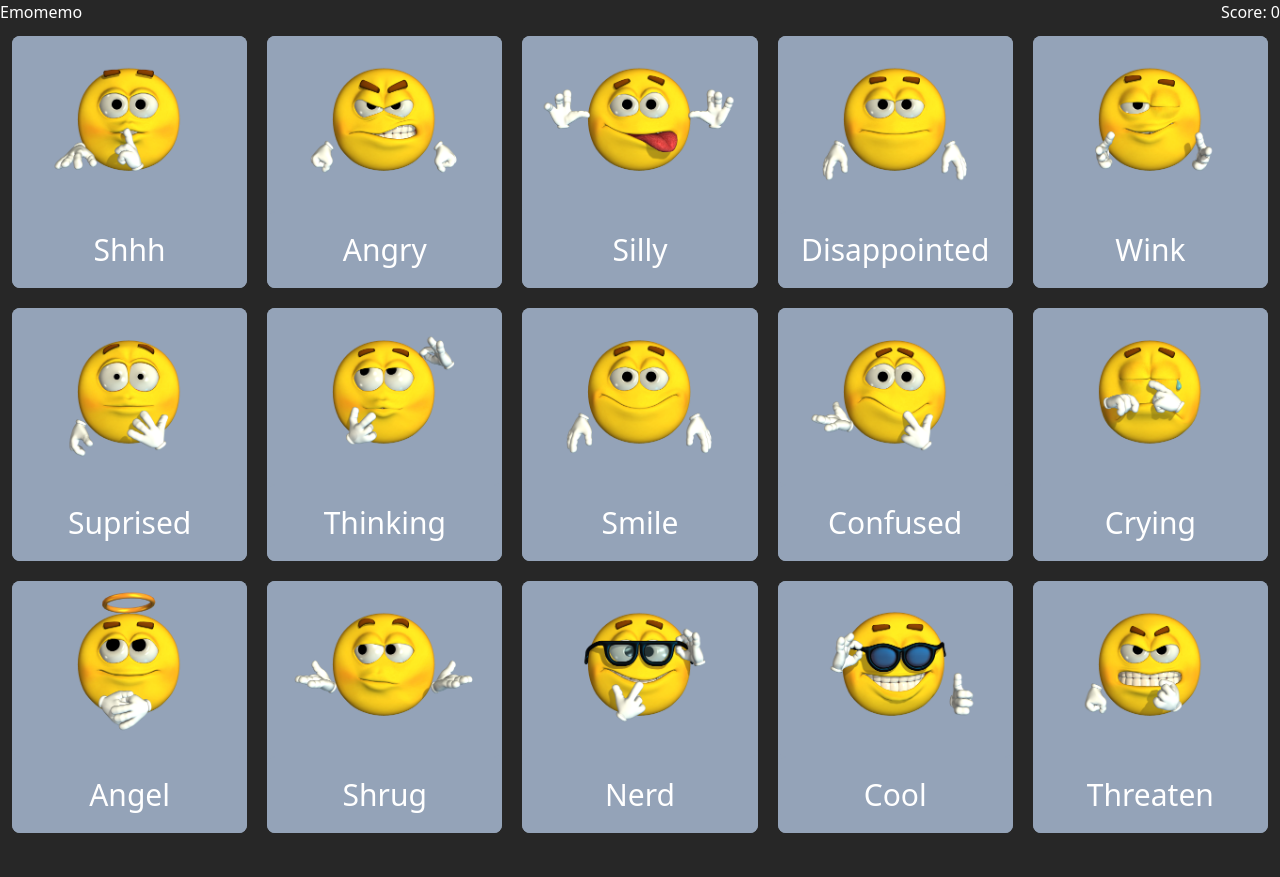
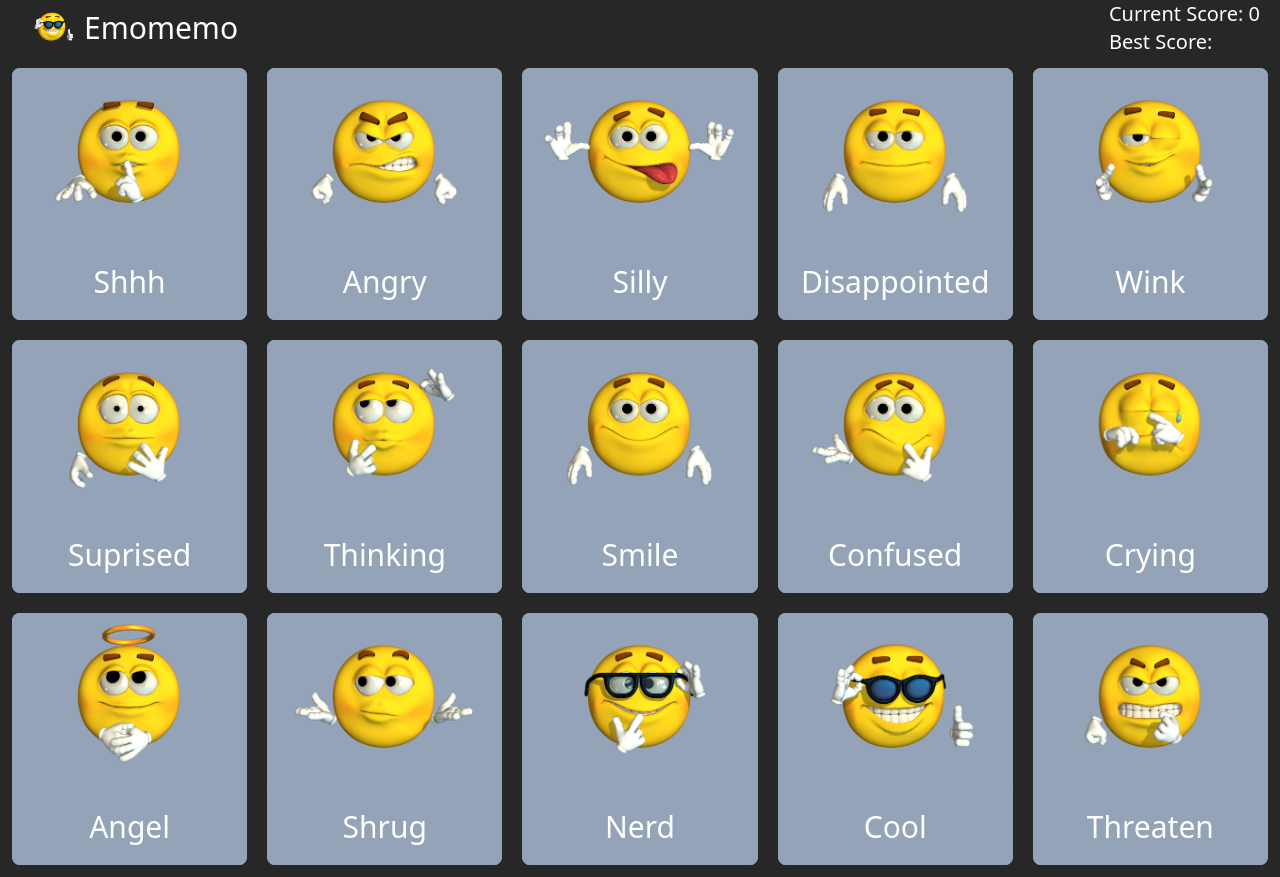
Before and after one commit to alex-nemeth/emomemo, a React (Vite) app: page / in a window 1280 px wide. Before the commit the page ends 845 px from the top, so only its background shows below. Built offline with nearby package versions, Linux system fonts and the light colour scheme.

Commit message:
best score tracker

```diff
--- a/src/components/Header.tsx
+++ b/src/components/Header.tsx
@@ -1,11 +1,17 @@
 import React from "react";
 import { HeaderProps } from "../interfaces/Props";
 
-export default function Header({ score }: HeaderProps) {
+export default function Header({ score, best }: HeaderProps) {
     return (
-        <nav className="flex flex-row justify-between">
-            <h1 className="">Emomemo</h1>
-            <h3>Score: {score}</h3>
+        <nav className="flex flex-row justify-between items-center px-5">
+            <div className="flex justify-center items-center">
+                <img className="w-16" src="/images/cool.png" alt="" />
+                <h1 className="text-3xl">Emomemo</h1>
+            </div>
+            <div>
+                <h3 className="text-xl">Current Score: {score}</h3>
+                <h3 className="text-xl">Best Score: {best}</h3>
+            </div>
         </nav>
     );
 }
--- a/src/interfaces/Props.ts
+++ b/src/interfaces/Props.ts
@@ -1,5 +1,6 @@
 export interface HeaderProps {
     score: number;
+    best: number | null;
 }
 
 export interface GameProps {
```
